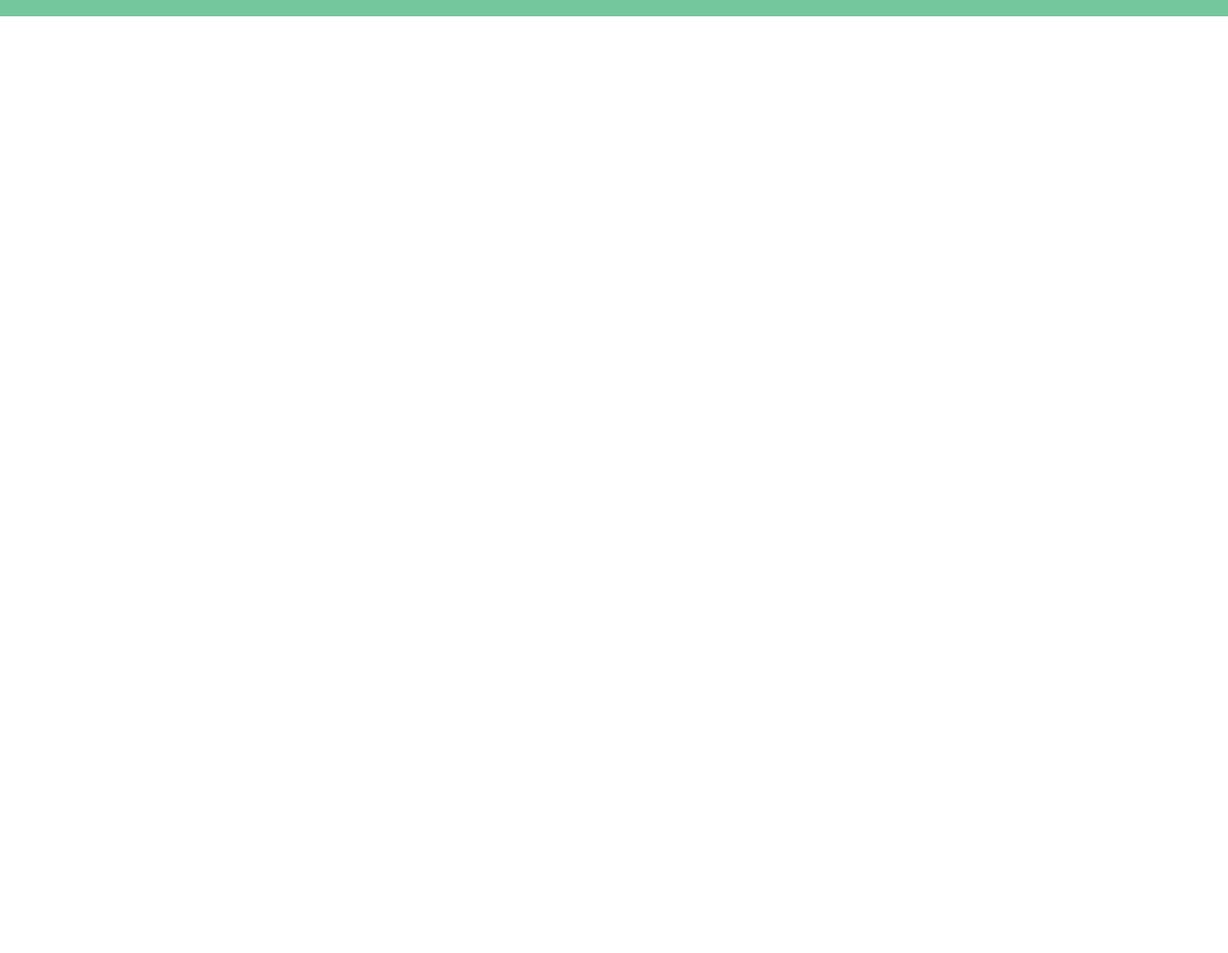
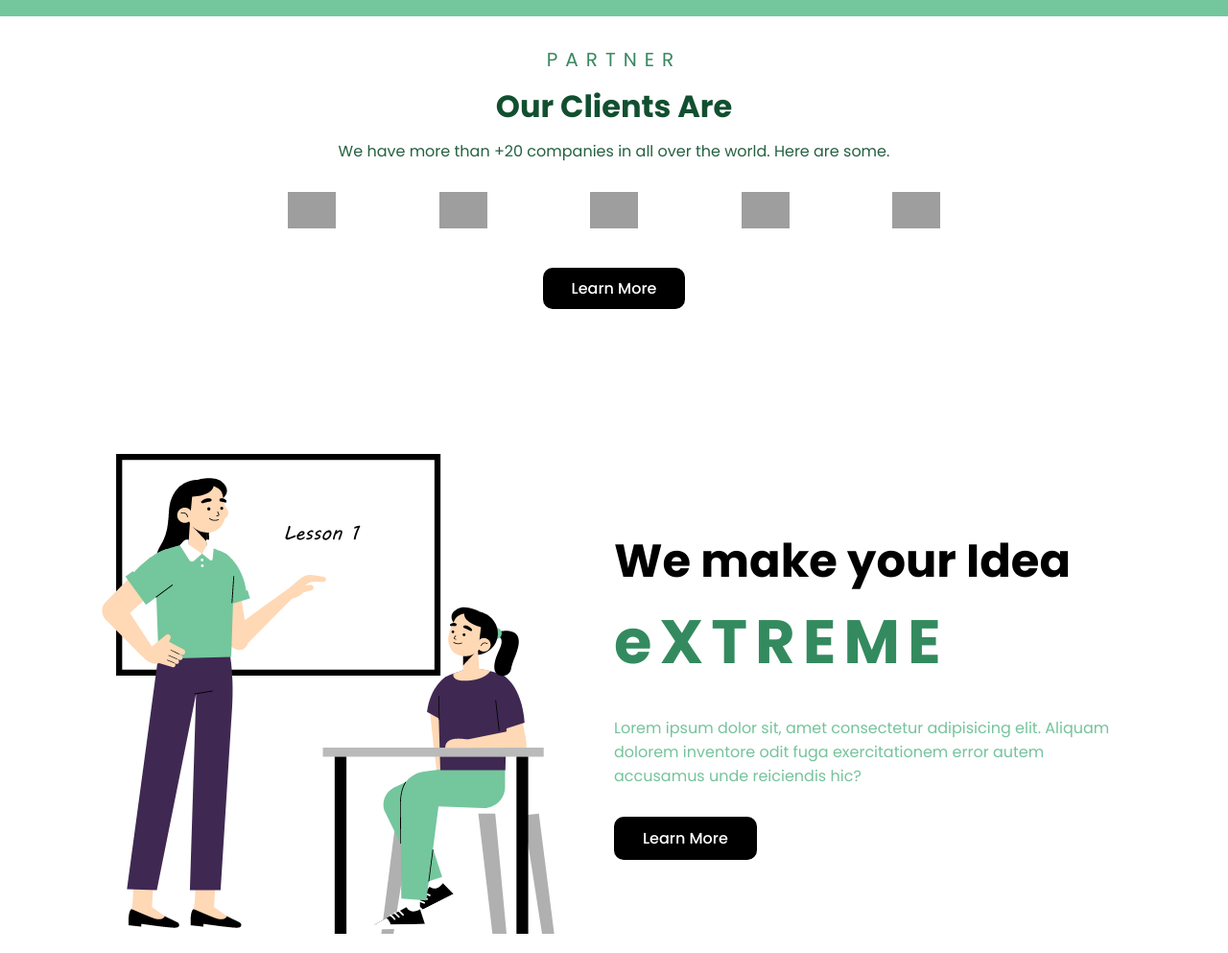
Before and after one commit to red-one12/responsive-by-grid-2, a plain HTML site: page index.html in a window 1280 px wide. Shown: the part 578-1571 px from the top of the page at 96% size. Before the commit the page ends 800 px from the top, so only its background shows below. Drawn offline with nearby package versions, Linux system fonts and the light colour scheme; grey boxes are pictures that could not be loaded.

Commit message:
discussion1 done

```diff
--- a/index.html
+++ b/index.html
@@ -39,7 +39,31 @@
         </div>
     </header>
     <main>
-
+        <section class="company poppins">
+            <div class="text">
+                <p class="partner">PARTNER</p>
+                <h2>Our Clients Are</h2>
+                <p>We have more than +20 companies in all over the world. Here are some.</p>
+            </div>
+            <div class="company-logo">
+                <img src="https://pngimg.com/uploads/microsoft/microsoft_PNG13.png" alt="microsoft">
+                <img src="https://cdn4.iconfinder.com/data/icons/logos-brands-7/512/google_logo-google_icongoogle-512.png" alt="google">
+                <img src="https://cdn.freebiesupply.com/logos/large/2x/airbnb-2-logo-png-transparent.png" alt="airbnb">
+                <img src="https://upload.wikimedia.org/wikipedia/commons/6/6c/Facebook_Logo_2023.png" alt="facebook">
+                <img src="https://seeklogo.com/images/S/spotify-logo-4FFDEEE153-seeklogo.com.png" alt="spotify">
+            </div>
+            <a href="#" class="black-btn">Learn More</a>
+        </section>
+        <section class="discussion1 poppins">
+            <div class="photo-div">
+                <img src="./asset/discussion1Photo.png" alt="">
+            </div>
+            <div class="text-div">
+                <h1>We make your Idea <span>eXTREME</span></h1>
+                <p>Lorem ipsum dolor sit, amet consectetur adipisicing elit. Aliquam dolorem inventore odit fuga exercitationem error autem accusamus unde reiciendis hic?</p>
+                <a href="#" class="black-btn">Learn More</a>
+            </div>
+        </section>
     </main>
     <footer>
 
--- a/style.css
+++ b/style.css
@@ -23,6 +23,21 @@
 .white-btn:hover{
     background-color: rgb(237, 237, 237);
 }
+.black-btn{
+    text-decoration: none;
+    color: rgb(255, 255, 255);
+    background-color: rgb(0, 0, 0);
+    padding: 10px 30px;
+    border-radius: 10px;
+    font-weight: 500;
+    transition: all linear 0.2s;
+}
+
+
+
+
+
+
 
 header{
     background-color: #74C69D;
@@ -115,6 +130,79 @@ header .hero-section .hero-section-img img{
 
 
 
+
+/* company section starting...  */
+.company{
+    /* background-color: #74C69D; */
+    padding: 30px 100px 80px 100px;
+    text-align: center;
+}
+.company .text{
+    display: flex;
+    flex-direction: column;
+    justify-content: space-between;
+    align-items: center;
+    gap: 10px;
+}
+.company .text p{
+    font-size: 16px;
+    color: #256143;
+}
+.company .text .partner{
+    font-size: 20px;
+    letter-spacing: 8px;
+    color: #398760;
+}
+.company .text h2{
+    font-size: 32px;
+    color: #114f30;
+}
+
+
+.company .company-logo{
+    padding: 30px 200px 50px 200px;
+    display: flex;
+    justify-content: space-between;
+    align-items: center;
+}
+.company .company-logo img{
+    width: 50px;
+}
+
+
+
+
+.discussion1{
+    display: flex;
+    padding: 80px 100px 20px 100px;
+    justify-content: space-between;
+}
+.discussion1 .photo-div{
+    /* background-color: yellow; */
+    width: 50%;
+    display: flex;
+    justify-content: flex-start;
+    align-items: center;
+}
+.discussion1 .text-div{
+    width: 50%;
+    display: flex;
+    flex-direction: column;
+    justify-content: center;
+    align-items: start;
+    gap: 30px;
+}
+.discussion1 .text-div h1{
+    font-size: 48px;
+}
+.discussion1 .text-div h1 span{
+    color: #348a5f;
+    letter-spacing: 8px;
+    font-size: 64px;
+}
+.discussion1 .text-div p{
+    color: #75c39c;
+}
 @media screen and (max-width: 1005px) {
     header .hero-section .text h1{
         font-size: 2.5rem;
@@ -142,6 +230,13 @@ header .hero-section .hero-section-img img{
         width: 100%;
         text-align: center;
         align-items: center;
+    }
+    .company .company-logo{
+        flex-direction: column;
+        gap: 40px;
+    }
+    .company .company-logo img{
+        width: 150px;
     }
 }
 @media screen and (max-width: 576px){
```
Also changed, not shown: asset/discussion1Photo.png (added).
